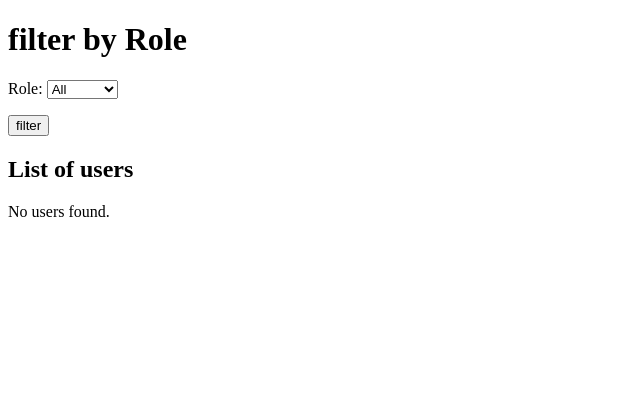
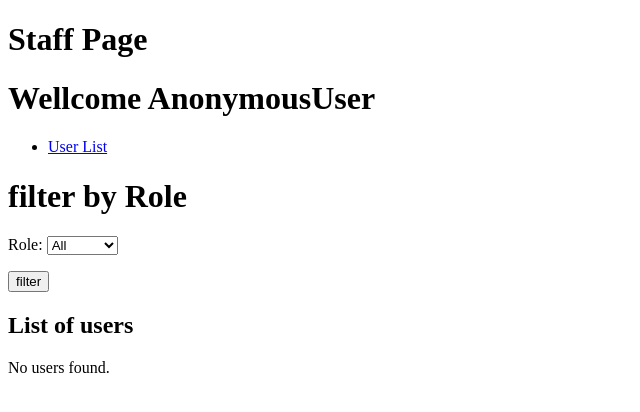
Before and after one commit to alexlopesbr/School-Django, a Django app: page /staff/user-list in a window 1280 px wide. Shown: the top 412 px of the page, without its empty margins (0-640 px from the left). Run offline with Django 4.2, Linux system fonts and the light colour scheme.

Commit message:
link list

```diff
--- a/staff/templates/staff/home.html
+++ b/staff/templates/staff/home.html
@@ -5,6 +5,7 @@
 <body>
     <h1>Staff Page</h1>
     <h1>Wellcome {{request.user}}</h1>
+    {% include "staff/link_bar.html" %}
     <h2>New user</h2>
     <form method="post">
         {% csrf_token %}
--- /dev/null
+++ b/staff/templates/staff/link_bar.html
@@ -0,0 +1,3 @@
+<ul class="link-bar">
+    <li><a href="{% url 'staff_user_list' %}">User List</a></li>
+</ul>
--- a/staff/templates/staff/list_user.html
+++ b/staff/templates/staff/list_user.html
@@ -4,6 +4,9 @@
 </head>
 <body>
     {% load static %}
+    <h1>Staff Page</h1>
+    <h1>Wellcome {{request.user}}</h1>
+    {% include "staff/link_bar.html" %}
 
     <h1>filter by Role</h1>
     <form method="get">
```
Also changed, not shown: 1 other file.
